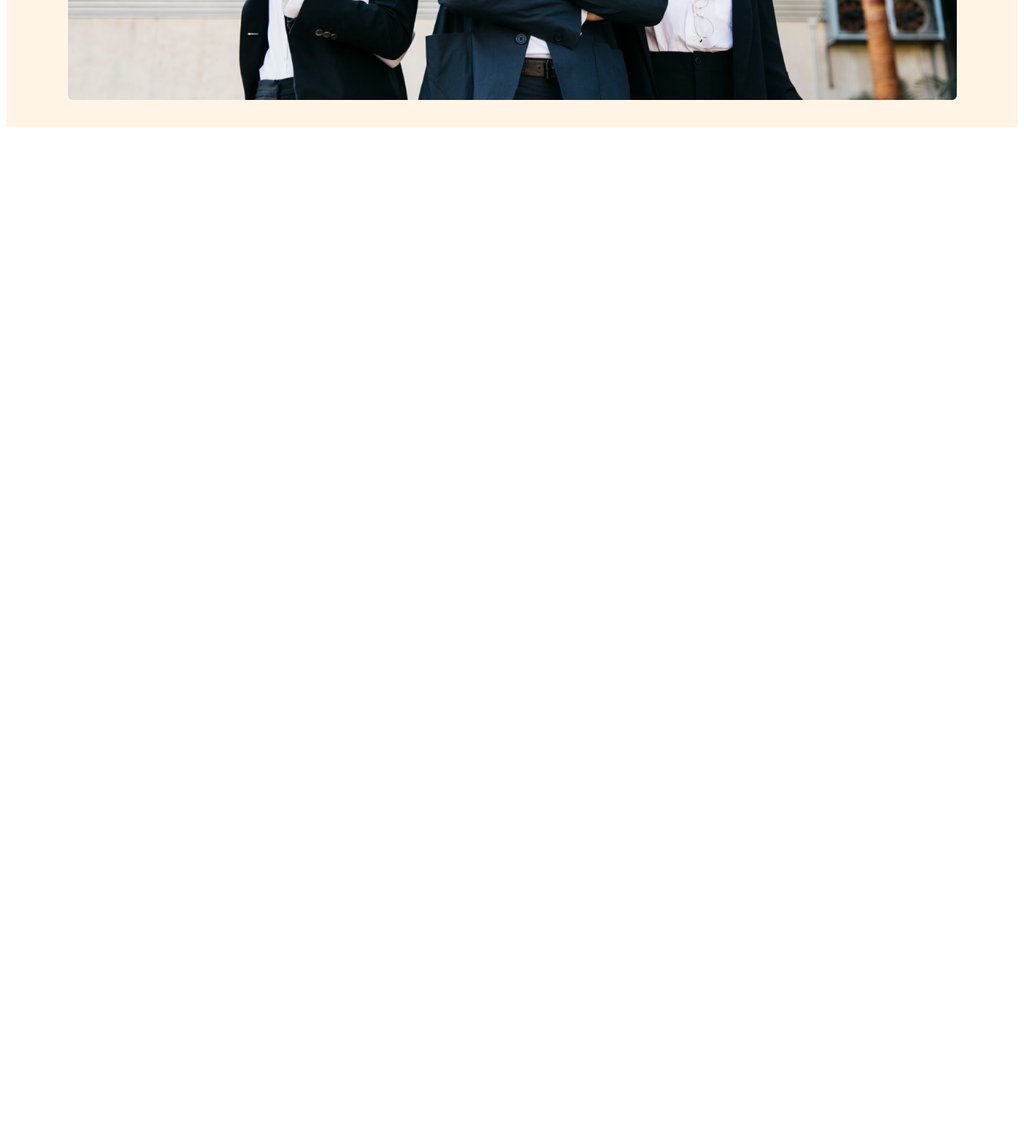
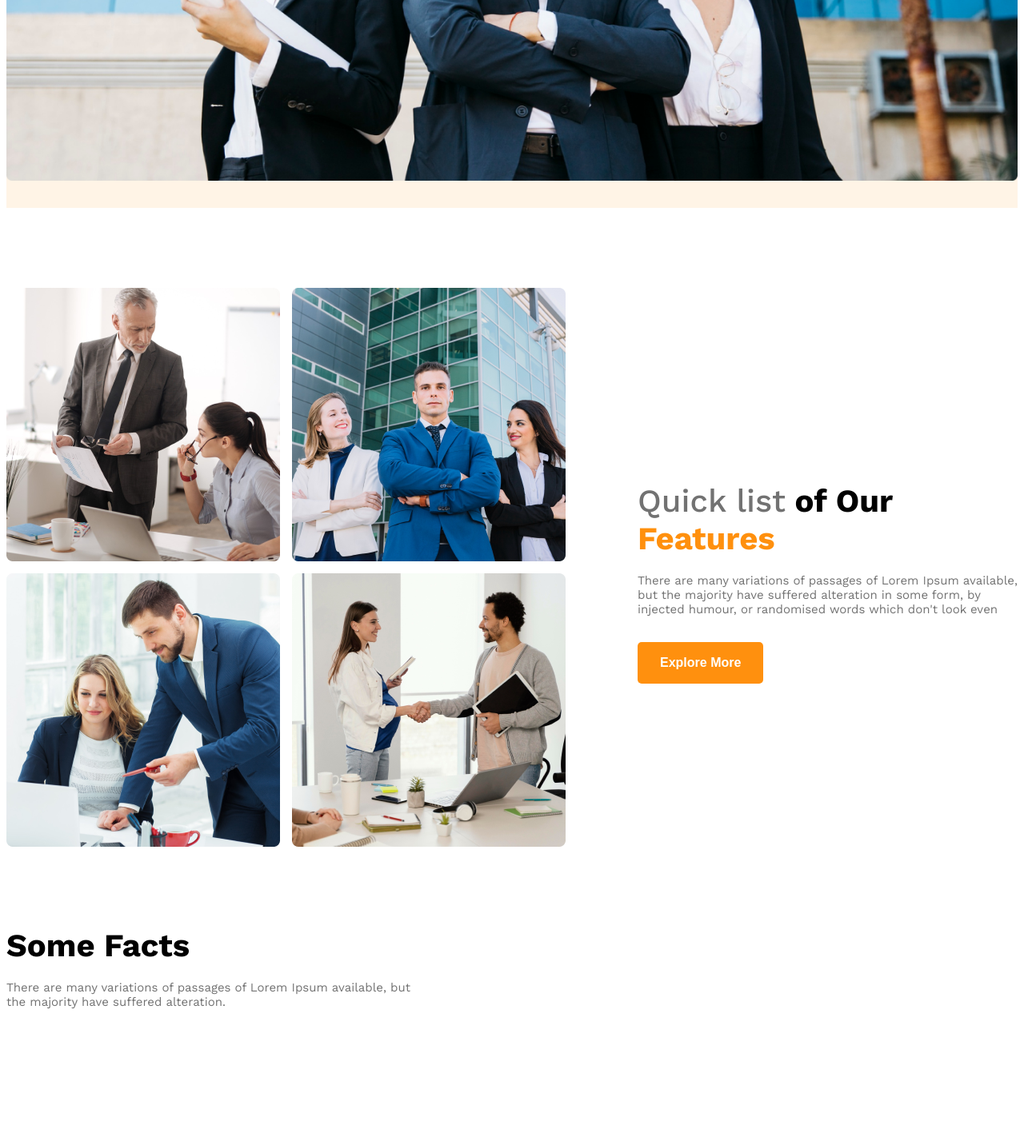
Before and after one commit to Parvez2004/g3-architecs, a plain HTML site: page index.html in a window 1280 px wide. Shown: the part 816-2238 px from the top of the page at 80% size. Before the commit the page ends 1025 px from the top, so only its background shows below. Drawn offline with nearby package versions, Linux system fonts and the light colour scheme.

Commit message:
teams done

```diff
--- a/css/style.css
+++ b/css/style.css
@@ -21,6 +21,10 @@
 .text-light-gray{
     color: #727272;
 }
+.common-p{
+    font-size: 15px;
+    color: #727272;
+}
 .bg-light{
     background-color: rgba(255, 144, 14, 0.1);
 }
@@ -33,12 +37,19 @@
     font-weight: 600;
     font-size: 1rem;
 }
+main{
+    max-width: 1440px;
+    margin: 0 auto;
+}
+main > section{
+    margin-top: 100px;
+}
+.section-title{
+    font-size: 2.5rem;
+    margin-block-end: 20px;
+}
 /* shared styles end*/
 
-/* header styles  */
-header{
-    margin-bottom: 50px;
-}
 /* navbar related styles */
 .navbar{
     justify-content: space-between;
@@ -56,7 +67,7 @@ header{
     text-decoration: none;
 }
 .navbar,.banner{
-    max-width: 1111px;
+    max-width: 1440px;
     margin: 0 auto;
 }
 
@@ -72,7 +83,6 @@ header{
     margin-bottom: 10px;
 }
 .banner-details{
-    font-size: 13px;
     margin-bottom: 20px;
 }
 .banner-img{
@@ -80,9 +90,54 @@ header{
     padding-bottom: 30px;
 }
 
+/* teams styles */
+.teams{
+    align-items: center;
+}
+
+.team-img-container{
+    display: grid;
+    grid-template-columns: repeat(2,2fr);
+    gap:15px;
+}
+.our-features{
+    margin-left: 90px;
+    max-width: 500px;
+}
+
+.quick{
+    font-weight: 500;
+}
+.of-our{
+    font-weight: bold;
+}
+.features-span{
+    color: #FF900E;
+}
+.features-details{
+    margin-bottom: 32px;
+}
 /* reponsive media query */
 @media screen and (max-width:576px){
-    .nav-links,.navbar{
+    .nav-links,
+    .navbar,
+    .teams {
         flex-direction: column;
     }
+    .team-img-container{
+        grid-template-columns: repeat(1,1fr);
+    }
+    .our-features{
+        margin-left: 20px;
+    }
 }
+
+@media screen and (min-width:576px) and (max-width:992px) {
+    .teams {
+        flex-direction: column;
+    }
+    .our-features{
+        margin-left: 50px;
+        text-align: center;
+    }
+}
--- a/index.html
+++ b/index.html
@@ -20,7 +20,7 @@
         <div class="banner">
            <div class="banner-content">
             <h1 class="banner-title"> Brand New Group of Architects </h1>
-            <p class="banner-details text-light-gray">
+            <p class="banner-details common-p">
                 There are many variations of passages of Lorem Ipsum available, but the majority have suffered alteration in some form, by injected humour, or randomised words which don't look even
             </p>
             <button class="btn-primary">
@@ -31,7 +31,55 @@
         </div>
     </header>
     <main>
-
+        <section class="teams display-flex">
+            <div class="team-img-container">
+                <img src="./images/team1.png" alt="two Architecs discusing about design">
+                <img src="./images/team2.png" alt="two Architecs discusing about design">
+                <img src="./images/team3.png" alt="two Architecs discusing about design">
+                <img src="./images/team4.png" alt="two Architecs discusing about design">
+            </div>
+            <div class="our-features">
+                <h3 class="section-title">
+                    <span class="quick text-light-gray">Quick list</span> <span class="of-our">of Our</span> <span class="features-span">Features</span>
+                </h3>
+                <p class="features-details common-p">
+                    There are many variations of passages of Lorem Ipsum available, but the majority have suffered alteration in some form, by injected humour, or randomised words which don't look even
+                </p>
+                <button class="btn-primary">
+                    Explore More
+                </button>
+            </div>
+        </section>
+        <section class="some-facts">
+            <h3 class="section-title">
+                Some Facts
+            </h3>
+            <p class="common-p">
+                There are many variations of passages of Lorem Ipsum available, but <br> the majority have suffered alteration.
+            </p>
+            <div class="fact-container">
+                <div class="fact">
+                    <img src="" alt="" class="fact-icon">
+                    <h4 class="fact-number"></h4>
+                    <h5 class="fact-name"></h5>
+                </div>
+                <div class="fact">
+                    <img src="" alt="" class="fact-icon">
+                    <h4 class="fact-number"></h4>
+                    <h5 class="fact-name"></h5>
+                </div>
+                <div class="fact">
+                    <img src="" alt="" class="fact-icon">
+                    <h4 class="fact-number"></h4>
+                    <h5 class="fact-name"></h5>
+                </div>
+                <div class="fact">
+                    <img src="" alt="" class="fact-icon">
+                    <h4 class="fact-number"></h4>
+                    <h5 class="fact-name"></h5>
+                </div>
+            </div>
+        </section>
     </main>
     <footer>
 
```
